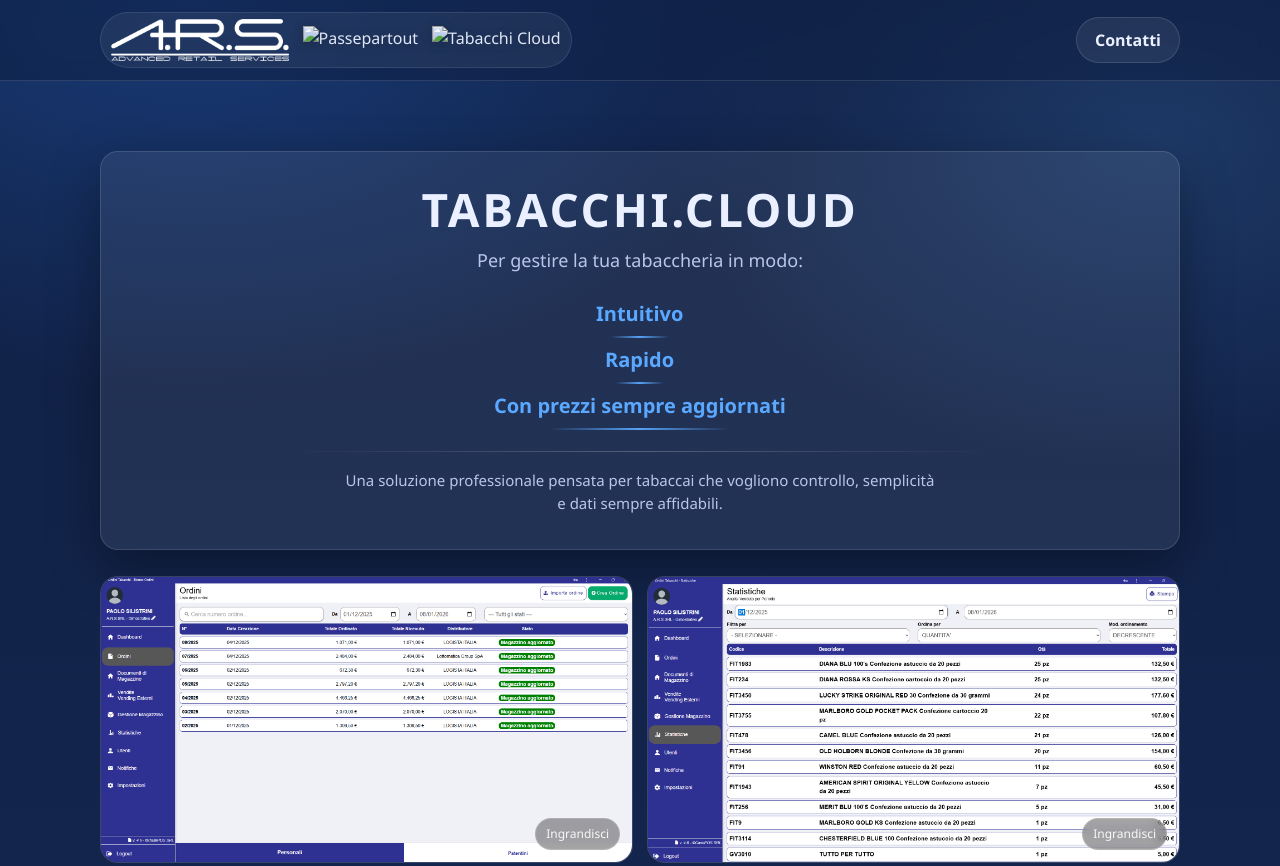
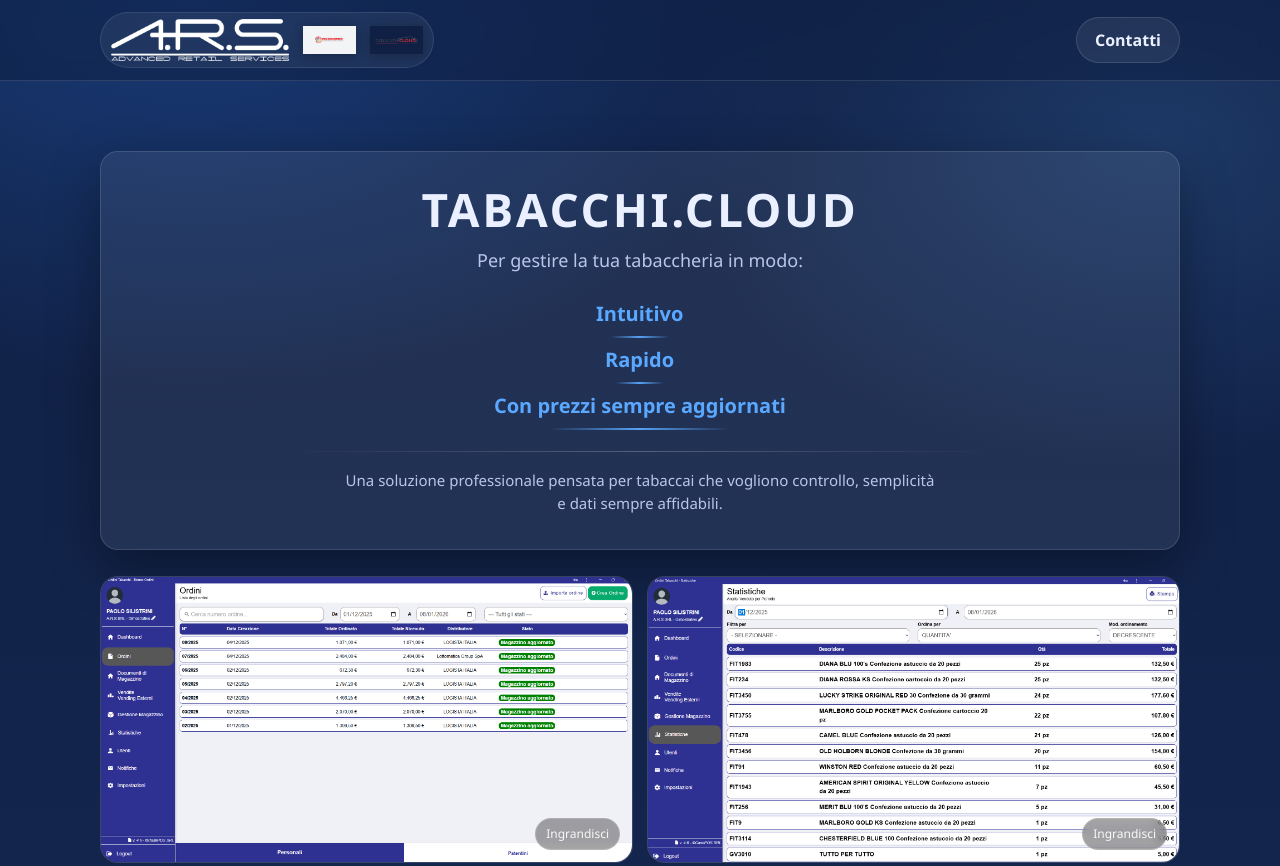
Before and after one commit to paolosilist-ai/A.R.S.-Tabaccai, a plain HTML site: page index.html in a window 1280 px wide. Shown: the top 866 px of the page. Drawn offline with Linux system fonts and the light colour scheme.

Commit message:
Update index.html

```diff
--- a/index.html
+++ b/index.html
@@ -472,8 +472,8 @@
       <!-- ✅ QUI SOLO HTML, niente CSS incollato dentro -->
       <a class="brand" href="#">
         <img src="assets/ars-logo.png" alt="A.R.S." class="logo-main">
-        <img src="assets/passepartout-logo.jpeg" alt="Passepartout" class="logo-partner">
-        <img src="assets/tabacchi-cloud-logo.jpeg" alt="Tabacchi Cloud" class="logo-partner">
+        <img src="assets/passepartout-logo.jpg" alt="Passepartout" class="logo-partner">
+        <img src="assets/tabacchi-cloud-logo.jpg" alt="Tabacchi Cloud" class="logo-partner">
       </a>
 
       <a class="btn" href="#contatti">Contatti</a>
```
